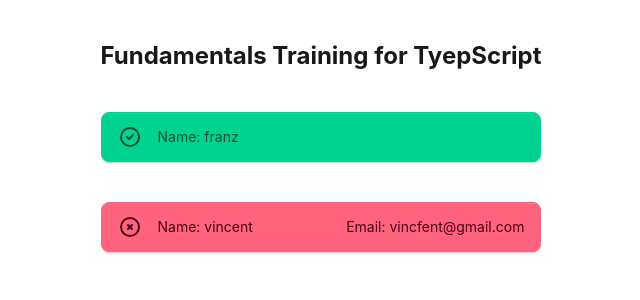
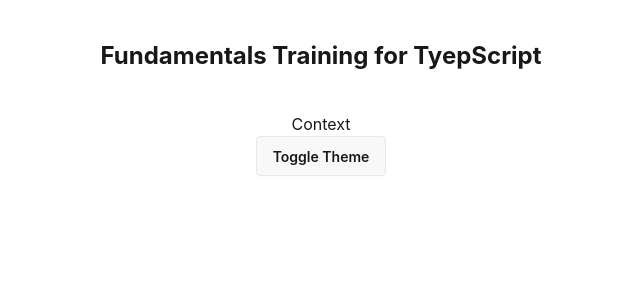
Before and after one commit to FranzVincentTogonon26/TypeScript-Training, a React (Vite) app: page / in a window 1280 px wide. Shown: the top 300 px of the page, without its empty margins (319-959 px from the left). Built offline with nearby package versions, Linux system fonts and the light colour scheme.

Commit message:
feat:context

```diff
--- a/src/App.tsx
+++ b/src/App.tsx
@@ -1,5 +1,5 @@
 // import Component from './components/props';
-import Component from './components/challange';
+import Component from './components/contextComponent';
 
 function App() {
   return (
@@ -22,8 +22,11 @@
         {/* <Component /> */}
 
         {/* Challange */}
-        <Component type="basic" name="franz" />
-        <Component type="advanced" name="vincent" email="vincfent@gmail.com" />
+        {/* <Component type="basic" name="franz" />
+        <Component type="advanced" name="vincent" email="vincfent@gmail.com" /> */}
+
+        {/* Context */}
+        <Component />
       </div>
     </div>
   );
--- /dev/null
+++ b/src/components/context.tsx
@@ -0,0 +1,38 @@
+import { useContext, createContext, useState } from 'react';
+
+type Theme = 'light' | 'dark' | 'system';
+
+type ThemeProviderState = {
+  theme: Theme;
+  setTheme: (theme: Theme) => void;
+};
+
+const ThemeProviderContext = createContext<ThemeProviderState | undefined>(
+  undefined
+);
+
+type ThemeProviderProps = {
+  children: React.ReactNode;
+  defaultTheme?: Theme;
+};
+
+export function ThemeProvider({
+  children,
+  defaultTheme = 'system',
+}: ThemeProviderProps) {
+  const [theme, setTheme] = useState<Theme>(defaultTheme);
+
+  return (
+    <ThemeProviderContext.Provider value={{ theme, setTheme }}>
+      {children}
+    </ThemeProviderContext.Provider>
+  );
+}
+
+export const useTheme = () => {
+  const context = useContext(ThemeProviderContext);
+
+  if (context === undefined)
+    throw new Error('useTheme must be used within the ThemeProvider');
+  return context;
+};
--- /dev/null
+++ b/src/components/contextComponent.tsx
@@ -0,0 +1,34 @@
+import { useTheme, ThemeProvider } from './context';
+
+function ParentComponent() {
+  return (
+    <ThemeProvider>
+      <Component />
+    </ThemeProvider>
+  );
+}
+
+function Component() {
+  const context = useTheme();
+  console.log(context);
+
+  return (
+    <div className="">
+      <h2>Context</h2>
+      <button
+        className="btn"
+        onClick={() => {
+          if (context.theme === 'dark') {
+            context.setTheme('system');
+            return;
+          }
+          context.setTheme('dark');
+        }}
+      >
+        Toggle Theme
+      </button>
+    </div>
+  );
+}
+
+export default ParentComponent;
```
